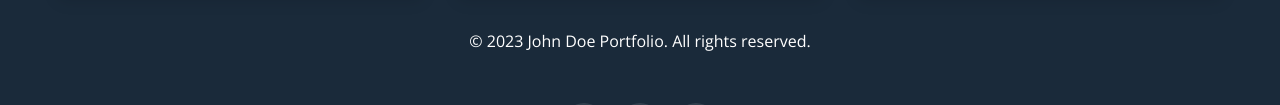
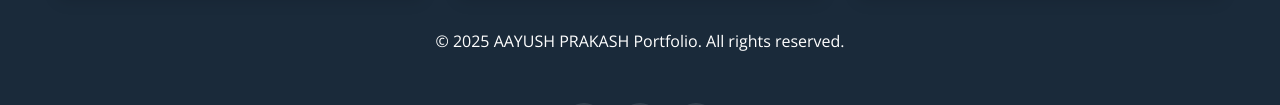
Before and after one commit to codernepali/CSY1063, a plain HTML site: page project.html in a window 1280 px wide. Shown: the part 1251-1356 px from the top of the page. Drawn offline with nearby package versions, Linux system fonts and the light colour scheme.

Commit message:
Update project.html

```diff
--- a/project.html
+++ b/project.html
@@ -139,7 +139,7 @@
 
     <footer>
         <div class="footer-content">
-            <p>&copy; 2023 John Doe Portfolio. All rights reserved.</p>
+            <p>&copy; 2025 AAYUSH PRAKASH Portfolio. All rights reserved.</p>
             <div class="social-links">
                 <a href="#" aria-label="GitHub"><i class="fa fa-github"></i></a>
                 <a href="#" aria-label="LinkedIn"><i class="fa fa-linkedin"></i></a>
```
